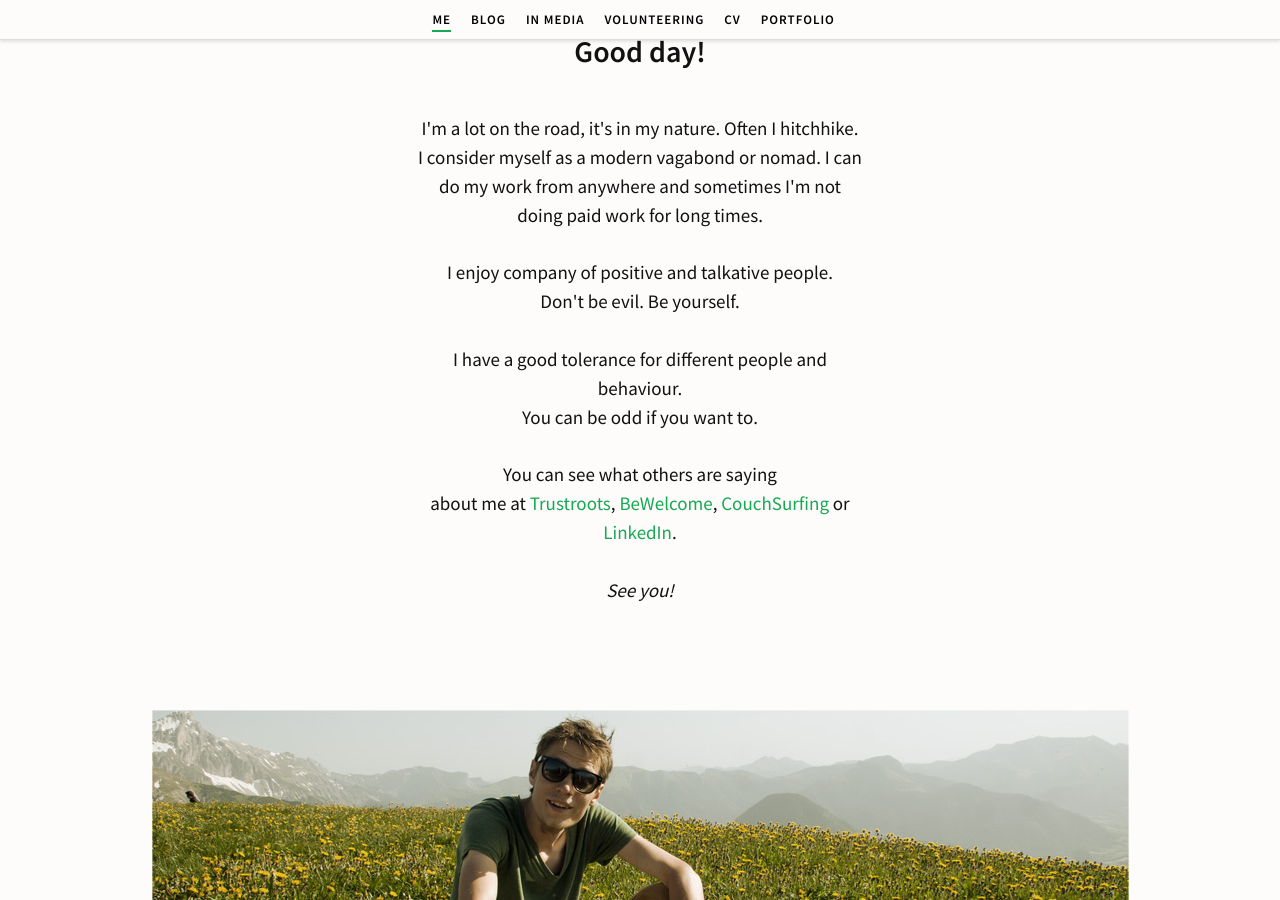
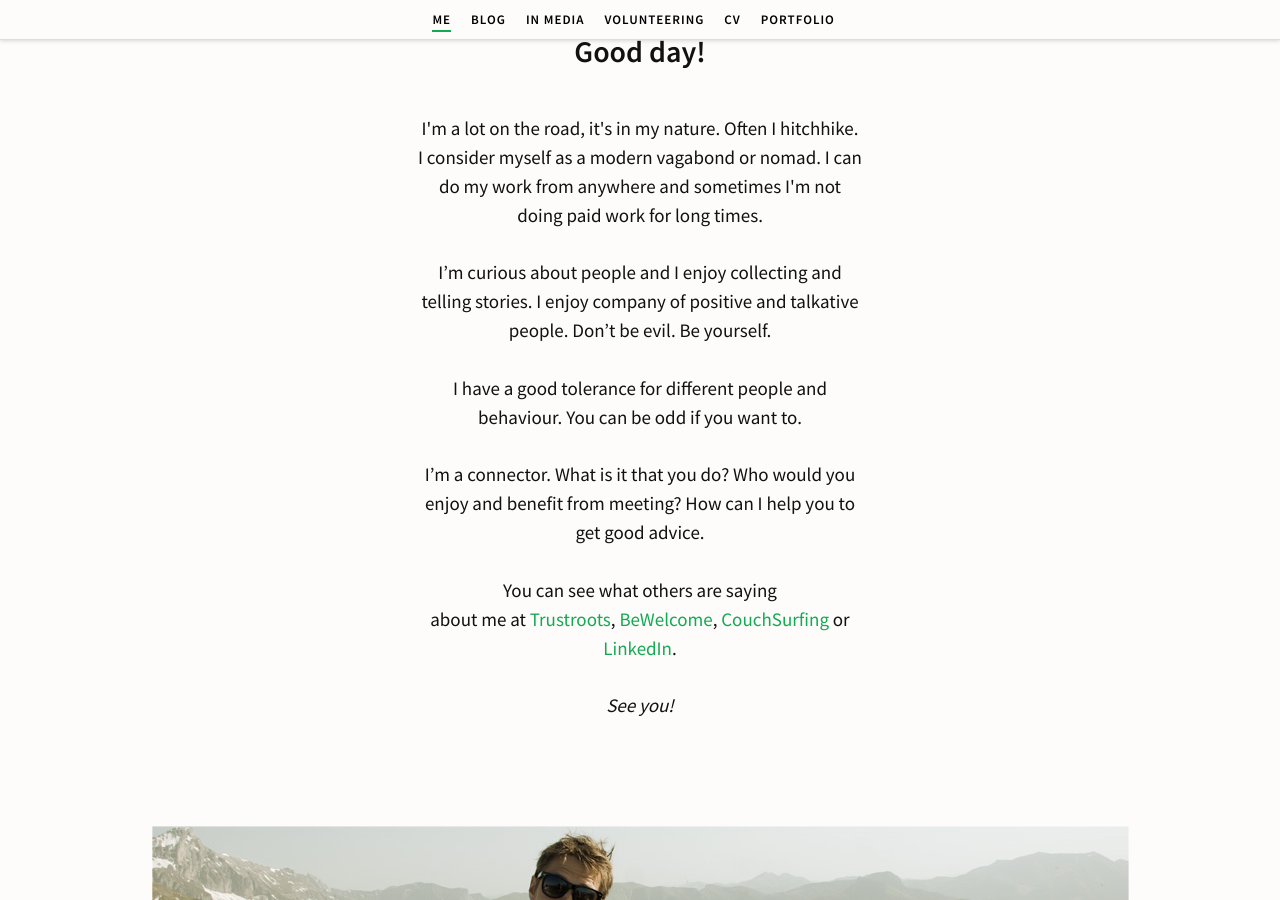
Before and after one commit to simison/simison.github.io, a Jekyll site: the page built from index.html, in a window 1280 px wide and 900 px high, scrolled down 941 px. Built offline with Jekyll 4.4.1, drawn with Linux system fonts in a browser that asks for light colours; some web fonts are replaced; the list of posts is cut into pages by our own code.

Commit message:
Small text changes to home page

```diff
--- a/index.html
+++ b/index.html
@@ -1,7 +1,7 @@
 ---
 layout: default
 title: "Mikael Korpela"
-description: "Modern nomad, an activist and a geek Mikael Korpela."
+description: "Modern nomad, geek, an activist and a connector Mikael Korpela."
 body_id: "me"
 ---
 
@@ -9,12 +9,6 @@ body_id: "me"
   <div id="cover-sharp" resizable ng-style="{ height: app.windowHeight }"></div>
   <div id="cover-blur" resizable ng-style="{ height: app.windowHeight }"></div>
 </div>
-<!--
-<div id="cover" resizable ng-style="{ height: app.windowHeight }">
-  <div style="background-image: url('/covers/albanian-mountains.jpg')" resizable ng-style="{ height: app.windowHeight }"></div>
-  <div id="cover-blur" style="background-image: url('/covers/albanian-mountains-blur.jpg')" resizable ng-style="{ height: app.windowHeight }"></div>
-</div>
--->
 
 <header id="page-header">
   <div class="title">
@@ -26,9 +20,9 @@ body_id: "me"
     <span id="contact">
       <a href="mailto:mikael@ihminen.org">mikael@ihminen.org</a>
       &nbsp;&bull;&nbsp;
-      <a href="tel:+358505557171" tooltips tooltip-side="bottom" tooltip-speed="fast" title="Finland">+358505557171</a>
+      <a href="tel:+358505557171" title="Finnish" tooltip-side="bottom" tooltip-speed="fast" tooltip-scroll="true">+358505557171</a>
       &nbsp;&bull;&nbsp;
-      <a href="tel:+37062291941" tooltips tooltip-side="bottom" tooltip-speed="fast" title="Lithuania">+37062291941</a>
+      <a href="tel:+37062291941" title="Lithuanian" tooltip-side="bottom" tooltip-speed="fast" tooltip-scroll="true">+37062291941</a>
     </span>
   </div>
   {% include go_down.html %}
@@ -43,9 +37,11 @@ body_id: "me"
 
         <p>I'm a lot on the road, it's in my nature. Often I hitchhike. I consider myself as a modern vagabond or nomad. I can do my work from anywhere and sometimes I'm not doing paid work for long times.</p>
 
-        <p>I enjoy company of positive and talkative people. <br>Don't be evil. Be yourself.</p>
+        <p>I’m curious about people and I enjoy collecting and telling stories. I enjoy company of positive and talkative people. Don’t be evil. Be yourself.</p>
 
-        <p>I have a good tolerance for different people and behaviour. <br>You can be odd if you want to.</p>
+        <p>I have a good tolerance for different people and behaviour. You can be odd if you want to.</p>
+
+        <p>I’m a connector. What is it that you do? Who would you enjoy and benefit from meeting? How can I help you to get good advice.</p>
 
         <p>You can see what others are saying <br>about me at <a href="https://www.trustroots.org/#!/profile/mikael">Trustroots</a>, <a href="http://www.bewelcome.org/members/mikael/comments">BeWelcome</a>, <a href="http://www.couchsurfing.org/people/simison/">CouchSurfing</a> or <a href="https://www.linkedin.com/in/mikaelkorpela">LinkedIn</a>.</p>
 
```
